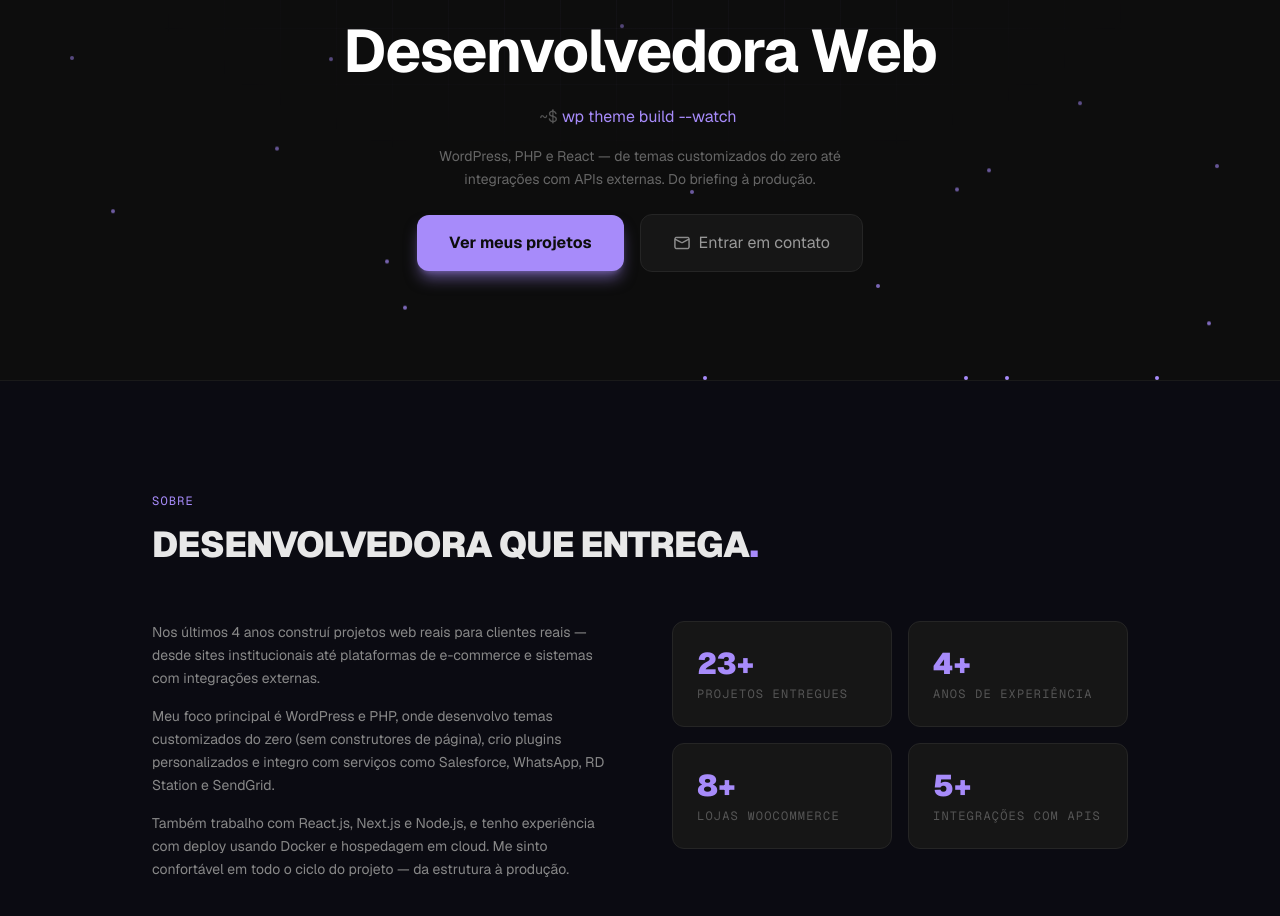
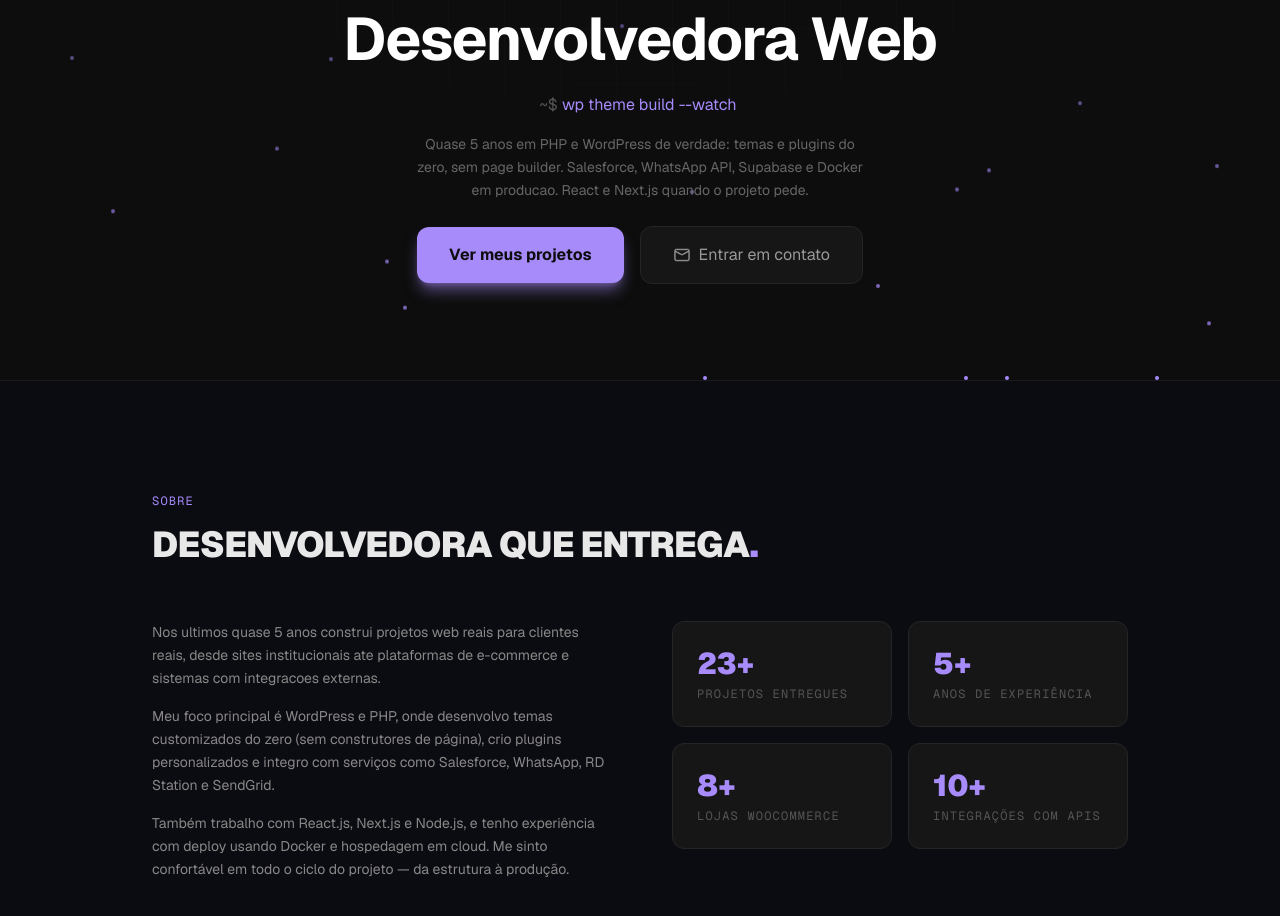
Before and after one commit to larissa4p/Portfolio, a Next.js app: page / in a window 1280 px wide. Shown: the part 420-1336 px from the top of the page. Built offline with nearby package versions, Linux system fonts and the light colour scheme.

Commit message:
fix: update hero description, fix years and API integrations count

```diff
--- a/components/About.tsx
+++ b/components/About.tsx
@@ -32,9 +32,9 @@ function Counter({ value, suffix }: { value: number; suffix: string }) {
 
 const stats = [
   { raw: 23, suffix: "+", label: "Projetos entregues" },
-  { raw: 4,  suffix: "+", label: "Anos de experiência" },
+  { raw: 5,  suffix: "+", label: "Anos de experiência" },
   { raw: 8,  suffix: "+", label: "Lojas WooCommerce" },
-  { raw: 5,  suffix: "+", label: "Integrações com APIs" },
+  { raw: 10, suffix: "+", label: "Integrações com APIs" },
 ];
 
 export default function About() {
@@ -54,9 +54,9 @@ export default function About() {
           <AnimateIn delay={0.1}>
             <div className="space-y-4 text-[#888] leading-relaxed text-sm">
               <p>
-                Nos últimos 4 anos construí projetos web reais para clientes reais —
-                desde sites institucionais até plataformas de e-commerce e sistemas
-                com integrações externas.
+                Nos ultimos quase 5 anos construi projetos web reais para clientes reais,
+                desde sites institucionais ate plataformas de e-commerce e sistemas
+                com integracoes externas.
               </p>
               <p>
                 Meu foco principal é WordPress e PHP, onde desenvolvo temas
--- a/components/Hero.tsx
+++ b/components/Hero.tsx
@@ -180,8 +180,8 @@ export default function Hero() {
 
           {/* Descrição */}
           <motion.p variants={item} className="text-[#666] text-sm leading-relaxed max-w-md">
-            WordPress, PHP e React — de temas customizados do zero até integrações com APIs externas.
-            Do briefing à produção.
+            Quase 5 anos em PHP e WordPress de verdade: temas e plugins do zero, sem page builder.
+            Salesforce, WhatsApp API, Supabase e Docker em producao. React e Next.js quando o projeto pede.
           </motion.p>
 
           {/* CTAs */}
```
